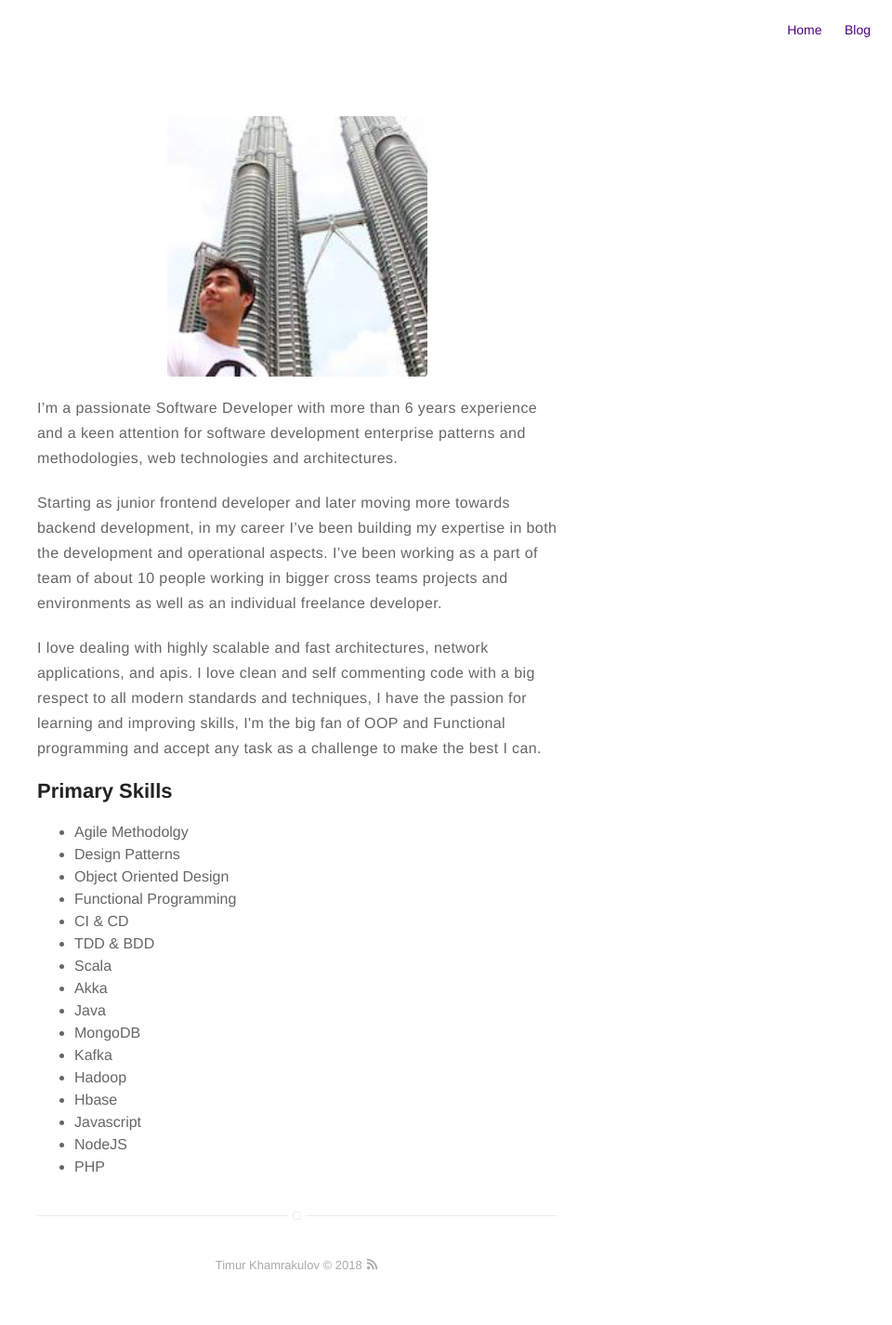
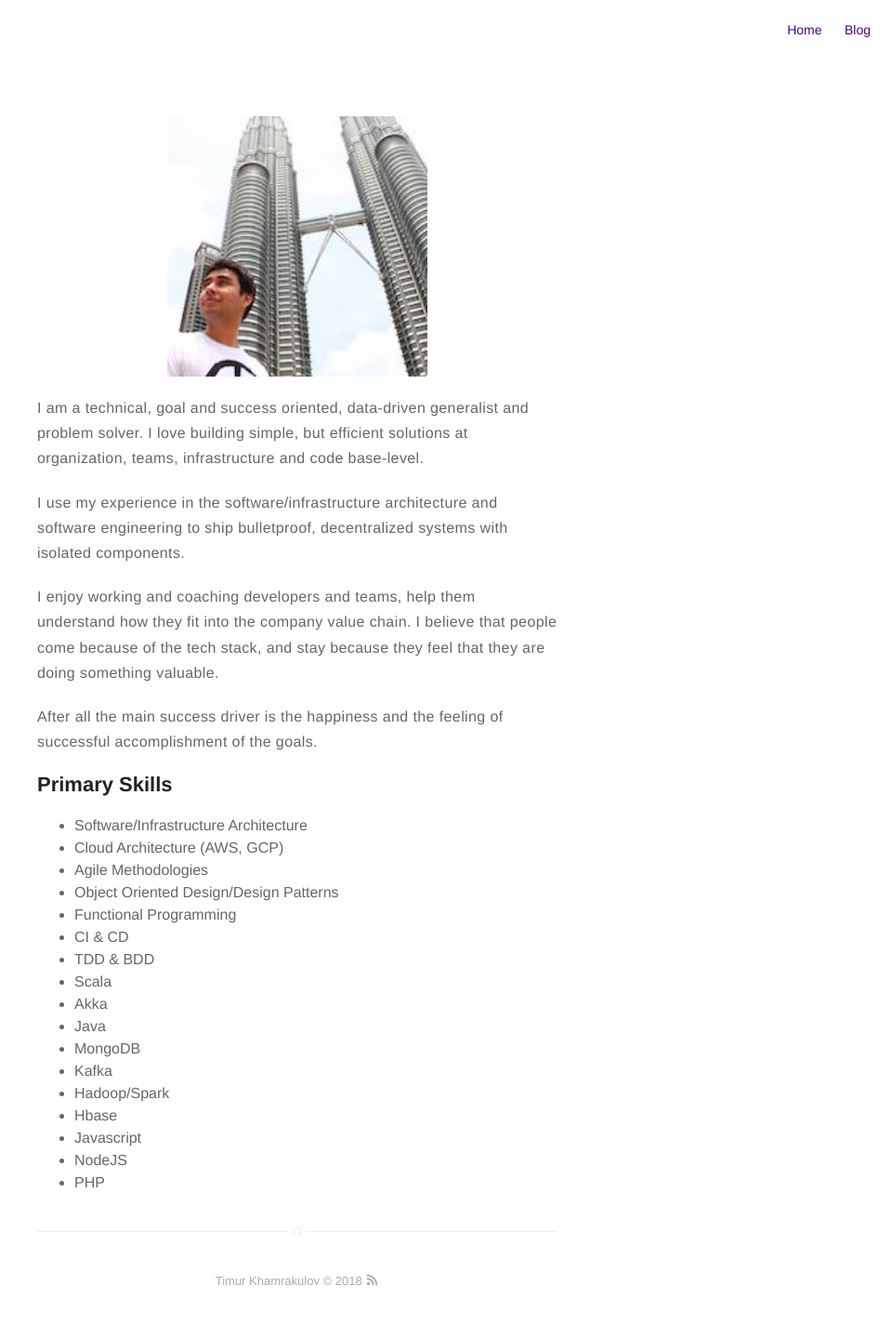
Before and after one commit to htimur/htimur.github.io, a Jekyll site: the page built from about.md, in a window 1280 px wide. Shown: the whole page at 93% size, without its empty margins (320-1280 px from the left). Built offline with Jekyll 4.4.1, drawn with Linux system fonts in a browser that asks for light colours.

Commit message:
Updated about page

```diff
--- a/about.md
+++ b/about.md
@@ -6,23 +6,25 @@ permalink: /about/index.html
 ![Profile Image]({{ site.url }}/{{ site.picture }})
 
 <p>
-I’m a passionate Software Developer with more than 6 years experience and a keen attention for software development enterprise patterns and methodologies, web technologies and architectures.
+I am a technical, goal and success oriented, data-driven generalist and problem solver. I love building simple, but efficient solutions at organization, teams, infrastructure and code base-level.
 </p>
 <p>
-Starting as junior frontend developer and later moving more towards backend development, in my career I’ve been building my expertise in both the development and operational aspects.
-I’ve been working as a part of team of about 10 people working in bigger cross teams projects and environments as well as an individual freelance developer.
+I use my experience in the software/infrastructure architecture and software engineering to ship bulletproof, decentralized systems with isolated components.
 </p>
 <p>
-I love dealing with highly scalable and fast architectures, network applications, and apis.
-I love clean and self commenting code with a big respect to all modern standards and techniques, I have the passion for learning and improving skills, I'm the big fan of OOP and Functional programming and accept any task as a challenge to make the best I can.
+I enjoy working and coaching developers and teams, help them understand how they fit into the company value chain. I believe that people come because of the tech stack, and stay because they feel that they are doing something valuable.
+</p>
+<p>
+After all the main success driver is the happiness and the feeling of successful accomplishment of the goals.
 </p>
 
 <h2>Primary Skills</h2>
 
 <ul class="skill-list">
-	<li>Agile Methodolgy</li>
-	<li>Design Patterns</li>
-	<li>Object Oriented Design</li>
+	<li>Software/Infrastructure Architecture</li>
+	<li>Cloud Architecture (AWS, GCP)</li>
+	<li>Agile Methodologies</li>
+	<li>Object Oriented Design/Design Patterns</li>
 	<li>Functional Programming</li>
 	<li>CI & CD</li>
 	<li>TDD & BDD</li>
@@ -31,7 +33,7 @@ I love clean and self commenting code with a big respect to all modern standards
 	<li>Java</li>
 	<li>MongoDB</li>
 	<li>Kafka</li>
-	<li>Hadoop</li>
+	<li>Hadoop/Spark</li>
 	<li>Hbase</li>
 	<li>Javascript</li>
 	<li>NodeJS</li>
```
